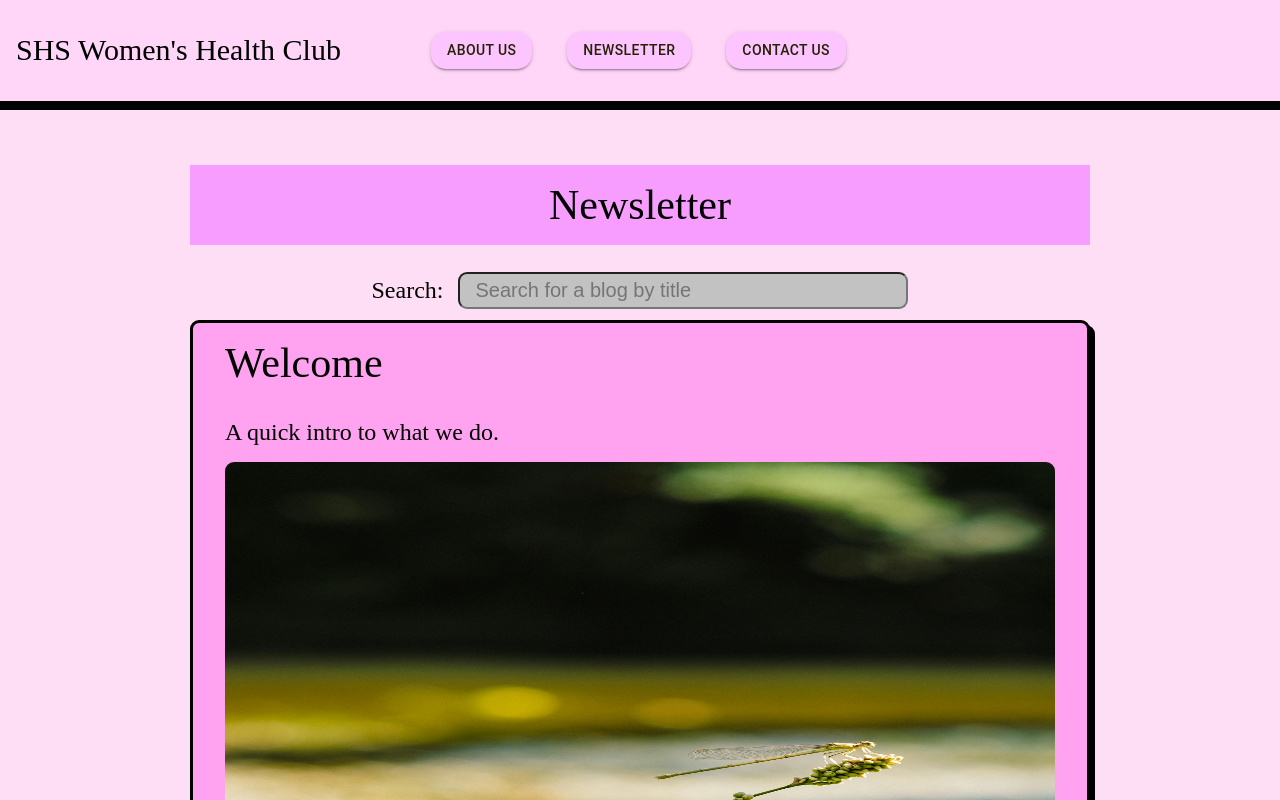
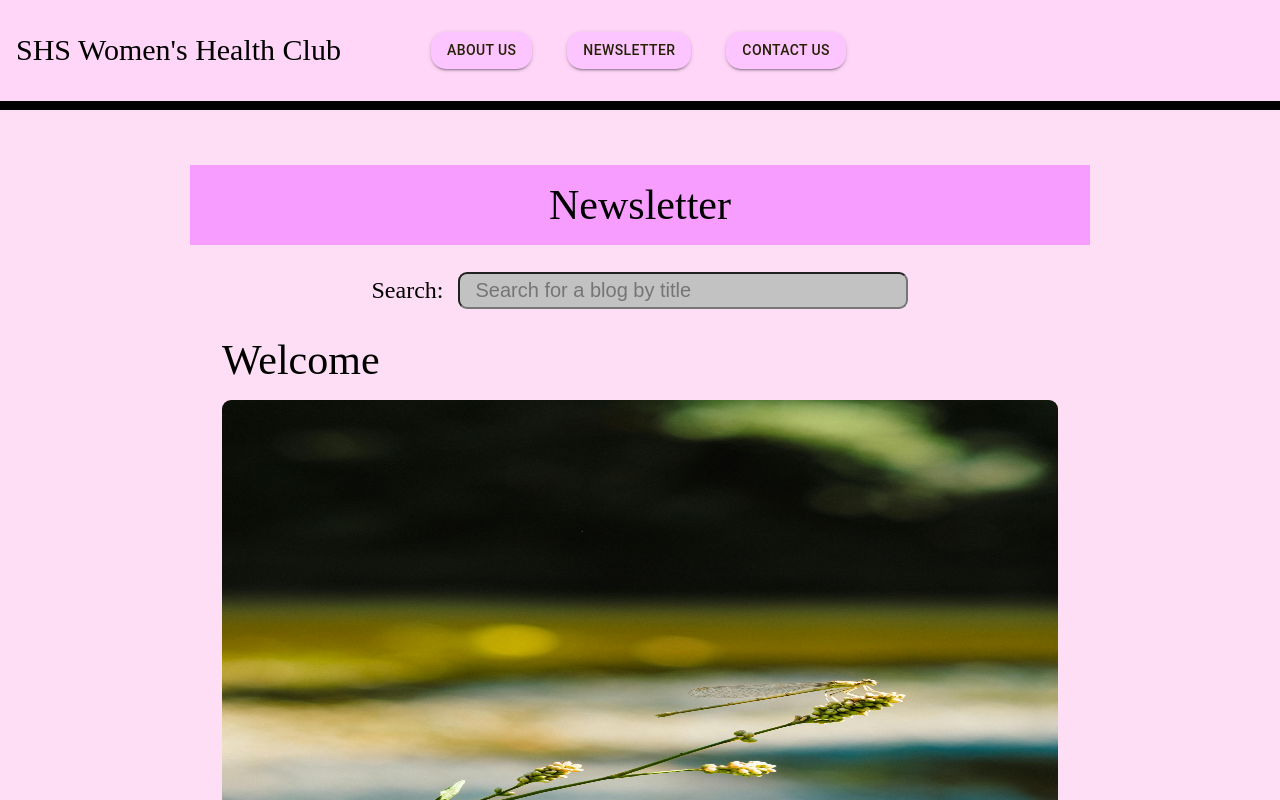
Before and after one commit to Itamar1567/SHSWomensWeb, a React (Vite) app in the folder frontend/: page /newsletter in a window 1280 px wide. Shown: the top 800 px of the page. Built offline with nearby package versions, Linux system fonts and the light colour scheme.

Commit message:
Added some cosmetic changes to the footer and newsletter sections

```diff
--- a/frontend/src/App.css
+++ b/frontend/src/App.css
@@ -26,10 +26,11 @@
 
 .follow-icon {
   color: rgb(249, 208, 255);
+  transition: transform 250ms ease;
 }
 
 .follow-icon:hover {
-  font-size: 32px;
+  transform: translateY(-9px);
   cursor: pointer;
   color: rgb(255, 0, 0);
 }
--- a/frontend/src/components/blogSummary.css
+++ b/frontend/src/components/blogSummary.css
@@ -1,17 +1,11 @@
 .summary-container {
   display: flex;
   flex-direction: column;
-  background-color: rgb(255, 163, 240);
   max-width: 900px;
   margin-bottom: 1rem;
-  border-style: solid;
   border-radius: 9px;
-  box-shadow: 5px 5px;
 }
 
-.summary-container:hover {
-  cursor: pointer;
-}
 
 .dates-section {
   width: 100%;
@@ -24,4 +18,17 @@
   max-width: 900px;
   max-height: 500px;
   border-radius: 9px;
+  opacity: 1;
+  transition: opacity 350ms ease;
 }
+
+#summary-image:hover{
+  cursor: pointer;
+  opacity: 0.5;
+}
+
+
+.text-animation:hover{
+  cursor: pointer;
+  text-decoration: underline;
+}
--- a/frontend/src/components/blogSummary.tsx
+++ b/frontend/src/components/blogSummary.tsx
@@ -6,23 +6,26 @@ interface props {
   summaryInfo: GetBlogResponse;
 }
 function BlogSummary({ summaryInfo }: props) {
-
   const navigate = useNavigate();
 
+  function handleClick() {
+    navigate(`/blog/${summaryInfo.slug}`);
+  }
   const formatDate = (date: string) => new Date(date).toLocaleDateString();
 
   return (
-    <div
-      onClick={() => navigate(`/blog/${summaryInfo.slug}`)}
-      className="summary-container container"
-    >
-      <p className="article-title">{summaryInfo.title}</p>
-      <p>{summaryInfo.summary}</p>
-      <img id="summary-image" src={summaryInfo.coverImageUrl} alt={summaryInfo.title} />
+    <div className="summary-container container">
+      <p onClick={handleClick} className="article-title text-animation">{summaryInfo.title}</p>
 
+      <img
+        onClick={handleClick}
+        id="summary-image"
+        src={summaryInfo.coverImageUrl}
+        alt={summaryInfo.title}
+      />
+      <p className="text-animation" onClick={handleClick}>{summaryInfo.summary}</p>
       <section className="dates-section">
         <p>Created On: {formatDate(summaryInfo.createdAt)}</p>
-        <p>Edited On: {formatDate(summaryInfo.updatedAt)}</p>
       </section>
     </div>
   );
--- a/frontend/src/components/navigationbar.css
+++ b/frontend/src/components/navigationbar.css
@@ -22,6 +22,10 @@
 #nav-title {
   margin: 0%;
   font-size: 30px;
+}
+
+#nav-title:hover{
+  cursor: pointer;
 }
 
 .hamburger-links {
--- a/frontend/src/components/navigationbar.tsx
+++ b/frontend/src/components/navigationbar.tsx
@@ -3,9 +3,13 @@ import "./navigationbar.css";
 import { Button, IconButton } from "@mui/material";
 import CloseIcon from "@mui/icons-material/Close";
 import MenuIcon from "@mui/icons-material/Menu";
-import { Link as RouterLink } from "react-router-dom";
+import { Link as RouterLink, useNavigate } from "react-router-dom";
 
 function NavigationBar() {
+
+  const navigate = useNavigate();
+
+
   const [isBurgerToggled, setIsBurgerToggled] = useState(false);
 
   const links = [
@@ -21,7 +25,7 @@ function NavigationBar() {
   return (
     <div className="nav-bar-container container">
       <div className="nav-bar-links">
-        <p id="nav-title">SHS Women's Health Club</p>
+        <p  onClick={() => navigate("/")} id="nav-title">SHS Women's Health Club</p>
         <nav id="hamburger-nav">
           <IconButton onClick={toggleBurger}>
             {isBurgerToggled ? (
```
